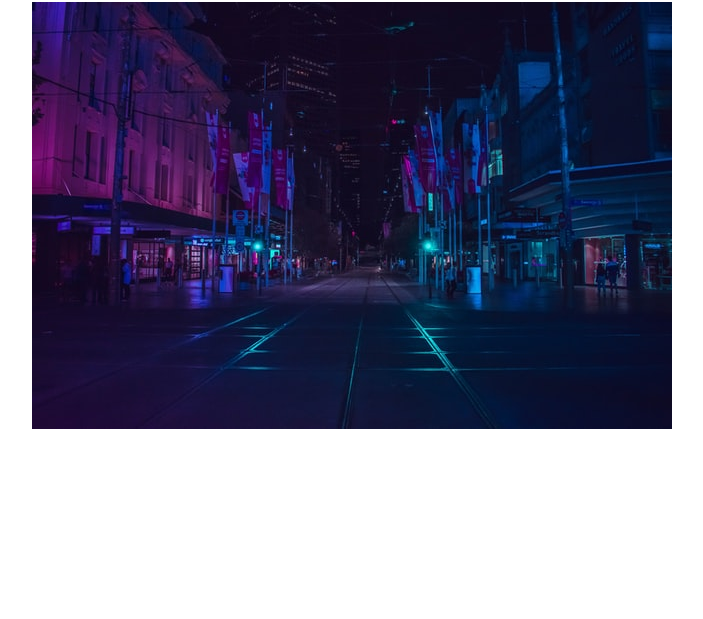
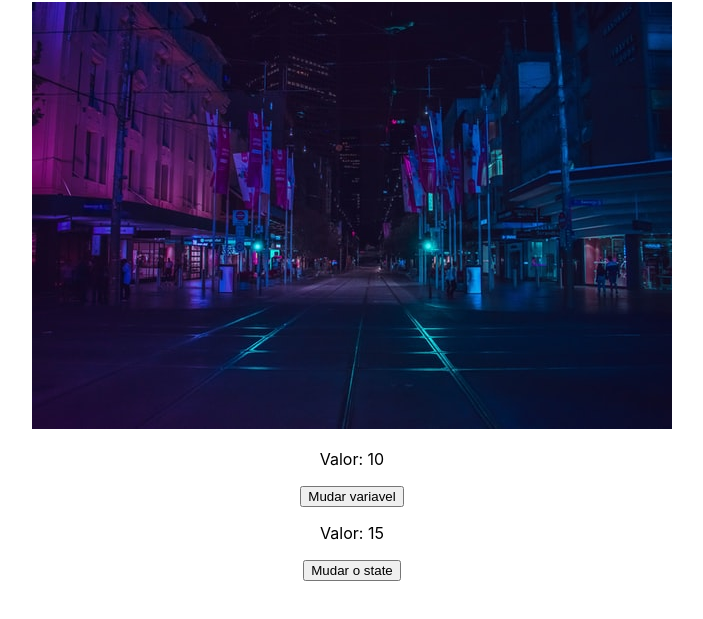
Before and after one commit to fau-33/curso_react_udemy, a React (Create React App) app in the folder 2.fundamentos/2.avancando/secao3/: page / in a window 1280 px wide. Shown: the part 511-1130 px from the top of the page, without its empty margins (288-991 px from the left). Built offline with nearby package versions, Linux system fonts and the light colour scheme.

Commit message:
Aprendendo useState

```diff
--- a/2.fundamentos/2.avancando/secao3/src/App.js
+++ b/2.fundamentos/2.avancando/secao3/src/App.js
@@ -1,5 +1,6 @@
 import './App.css';
 import City from './assets/city.jpg';
+import ManageData from './components/ManageData';
 
 function App() {
   return (
@@ -13,6 +14,7 @@
       <div>
         <img src={City} alt='Cidade'/>
       </div>
+      <ManageData />
     </div>
   );
 }
--- /dev/null
+++ b/2.fundamentos/2.avancando/secao3/src/components/ManageData.js
@@ -0,0 +1,27 @@
+import { useState } from "react";
+
+const ManageData = () => {
+
+    let someData = 10;
+
+    console.log(someData);
+
+    const [number, setNumber] = useState(15);
+
+    console.log(number);
+
+  return (
+    <div>
+        <div>
+            <p>Valor: {someData}</p>
+            <button onClick={() => (someData = 15)}>Mudar variavel</button>
+        </div>
+        <div>
+            <p>Valor: {number}</p>
+            <button onClick={() => setNumber(25)}>Mudar o state</button>
+        </div>
+    </div>
+  )
+}
+
+export default ManageData
```
